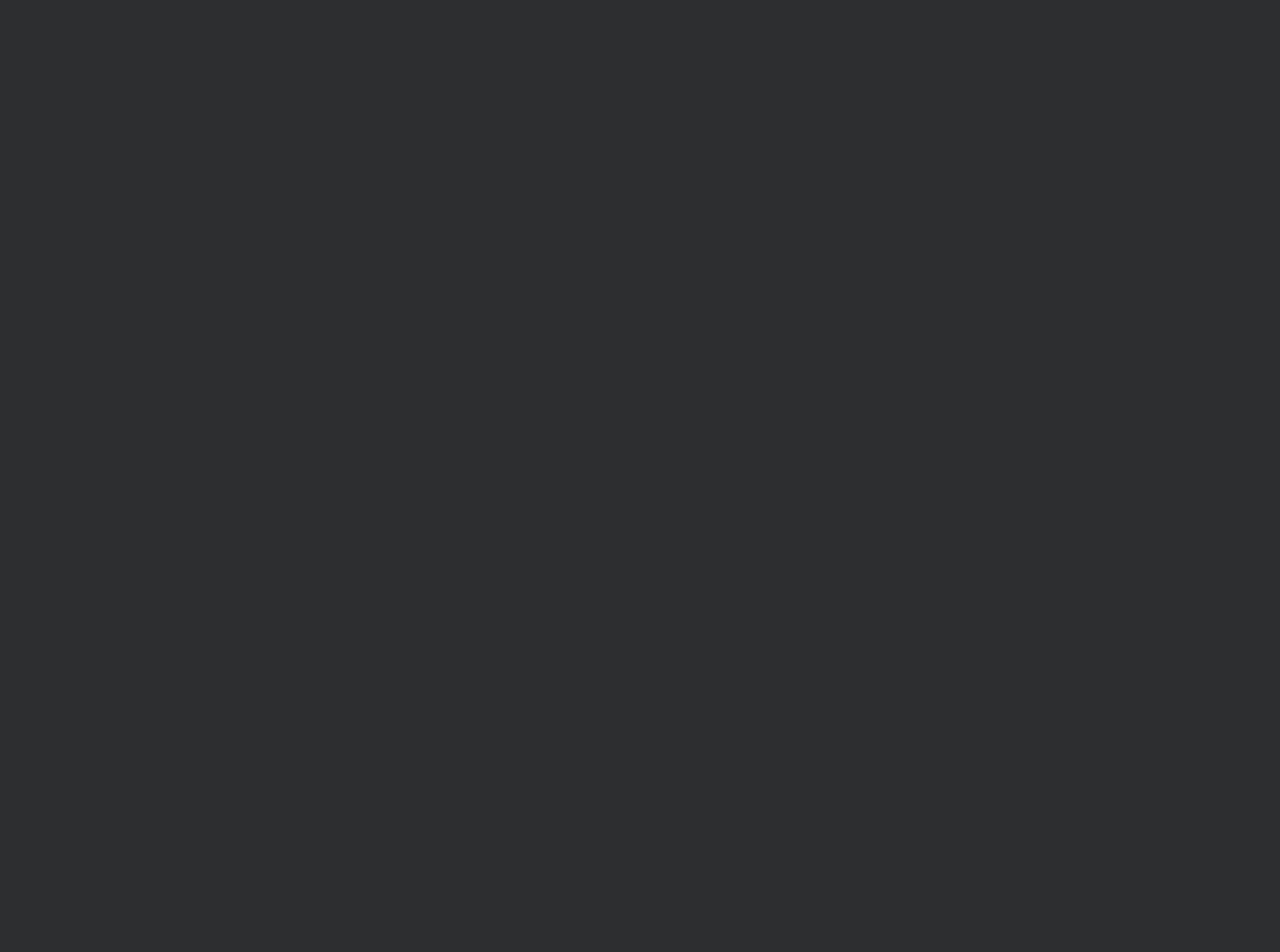
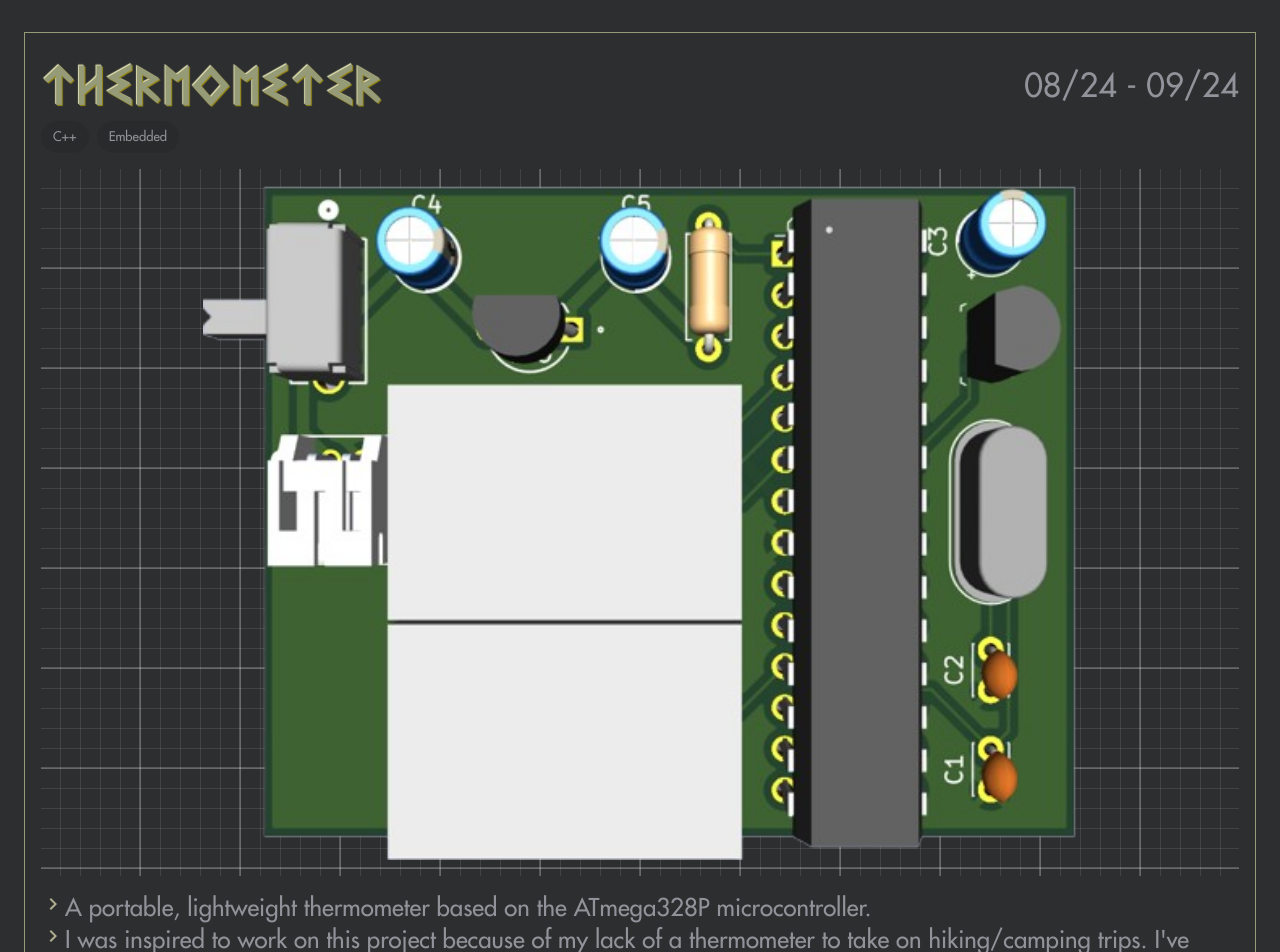
Before and after one commit to twr579/timrey.news, a React (Create React App) app: page /work in a window 1280 px wide. Shown: the part 160-1112 px from the top of the page. Before the commit the page ends 800 px from the top, so only its background shows below. Built offline with nearby package versions, Linux system fonts and the light colour scheme.

Commit message:
Add project to work page

```diff
--- a/src/router/about/components/Interests.tsx
+++ b/src/router/about/components/Interests.tsx
@@ -26,7 +26,7 @@ const interests = [
         ],
     },
     {
-        title: 'Languages - not just programming!',
+        title: 'Languages',
         icon: <ChatBubbleOutlineIcon />,
         bullets: [
             `I took Latin courses throughout high school and college (7.5 years). In high school, I competed and placed in language
--- a/src/router/layout/Topbar.tsx
+++ b/src/router/layout/Topbar.tsx
@@ -1,4 +1,4 @@
-import { Box, Fade, Link, Typography } from "@mui/material";
+import { Box, Fade, keyframes, Link, Typography } from "@mui/material";
 import { useEffect, useState } from "react";
 import { Outlet } from "react-router-dom";
 
@@ -16,10 +16,14 @@ function Topbar() {
                 left={'50%'}
                 sx={{ transform: 'translate(-50%)', backgroundColor: 'background.default', zIndex: 1 }}
                 width={'100%'}
-                display={{ xs: 'none', sm: 'block' }}
+                display={{ xs: 'none', sm: 'flex' }}
+                justifyContent={'center'}
             >
-                <Link href="/">
-                    <Typography variant='h2' textAlign={'center'}>TIMREY.NEWS</Typography>
+                <Link href="/" sx={{
+                    transition: 'transform 0.5s',
+                    '&:hover': { transform: 'scale(0.95)' },
+                }}>
+                    <Typography variant='h2'>TIMREY.NEWS</Typography>
                 </Link>
 
             </Box>
--- a/src/router/work/Work.tsx
+++ b/src/router/work/Work.tsx
@@ -1,10 +1,48 @@
-import { Typography } from "@mui/material";
+import { Box, Chip, Grid2, Typography, useTheme } from "@mui/material";
+import Grid from "./components/Grid";
+import thermometer from "../../images/thermometer.png";
+import BlinkingIcon from "../layout/BlinkingIcon";
+import ArrowRightIcon from '@mui/icons-material/KeyboardArrowRight';
 
+const projects = [
+    {
+        title: 'Thermometer',
+        date: '08/24 - 09/24',
+        labels: ['C++', 'Embedded'],
+        image: thermometer,
+        brief: 'A portable, lightweight thermometer based on the ATmega328P microcontroller.',
+        description: `I was inspired to work on this project because of my lack of a thermometer to take on hiking/camping trips.
+                    I've previously relied on my phone's weather app and woken up with a frost-covered sleeping bag as a result,
+                    so having a thermometer on hand is a useful tool for testing the efficacy of my sleep system. The code was
+                    written and tested in Arduino IDE. Schematic and PCB were designed in KiCad.`
+    }
+];
 
 function Work() {
+    const theme = useTheme();
 
     return (
-        <Typography variant='h1'>Work</Typography>
+        <>
+            <Typography variant='h1'>Work</Typography>
+            {projects.map((project, index) =>
+                <Box sx={{ border: `solid 1px ${theme.palette.primary.main}`, p: 2, mt: 2 }} key={index}>
+                    <Grid2 container alignItems={'center'} justifyContent={'space-between'}>
+                        <Typography variant='h2'>{project.title}</Typography>
+                        <Typography variant='h4'>{project.date}</Typography>
+                    </Grid2>
+                    {project.labels.map((label, index) =>
+                        <Chip label={label} key={index} sx={{ mr: 1 }} />
+                    )}
+                    <Grid><img src={project.image} width={'75%'} /></Grid>
+                    <Typography variant="h5"><BlinkingIcon icon={<ArrowRightIcon />} />
+                        {project.brief}
+                    </Typography>
+                    <Typography variant="h5"><BlinkingIcon icon={<ArrowRightIcon />} />
+                        {project.description}
+                    </Typography>
+                </Box>
+            )}
+        </>
     );
 }
 
--- /dev/null
+++ b/src/router/work/components/Grid.tsx
@@ -0,0 +1,27 @@
+import { styled } from "@mui/material";
+import { ReactNode } from "react";
+
+interface GridProps {
+    children: ReactNode
+}
+
+function Grid({ children }: GridProps) {
+    const Grid = styled('div')(({ theme }) => ({
+        backgroundImage: `linear-gradient(rgba(255,255,255,0.2) 2px, transparent 2px),
+        linear-gradient(90deg, rgba(255,255,255,0.2) 2px, transparent 1px),
+        linear-gradient(rgba(255,255,255,0.1) 1px, transparent 1px),
+        linear-gradient(90deg, rgba(255,255,255,.1) 1px, transparent 1px);`,
+        backgroundSize: '100px 100px, 100px 100px, 20px 20px, 20px 20px',
+        backgroundPosition: '-2px -2px, -2px -2px, -1px -1px, -1px -1px',
+        padding: theme.spacing(2),
+        marginTop: theme.spacing(2),
+        marginBottom: theme.spacing(2),
+        display: 'flex',
+        justifyContent: 'center',
+    }));
+    return (
+        <Grid>{children}</Grid>
+    );
+}
+
+export default Grid;
```
Also changed, not shown: src/images/thermometer.png (added).
